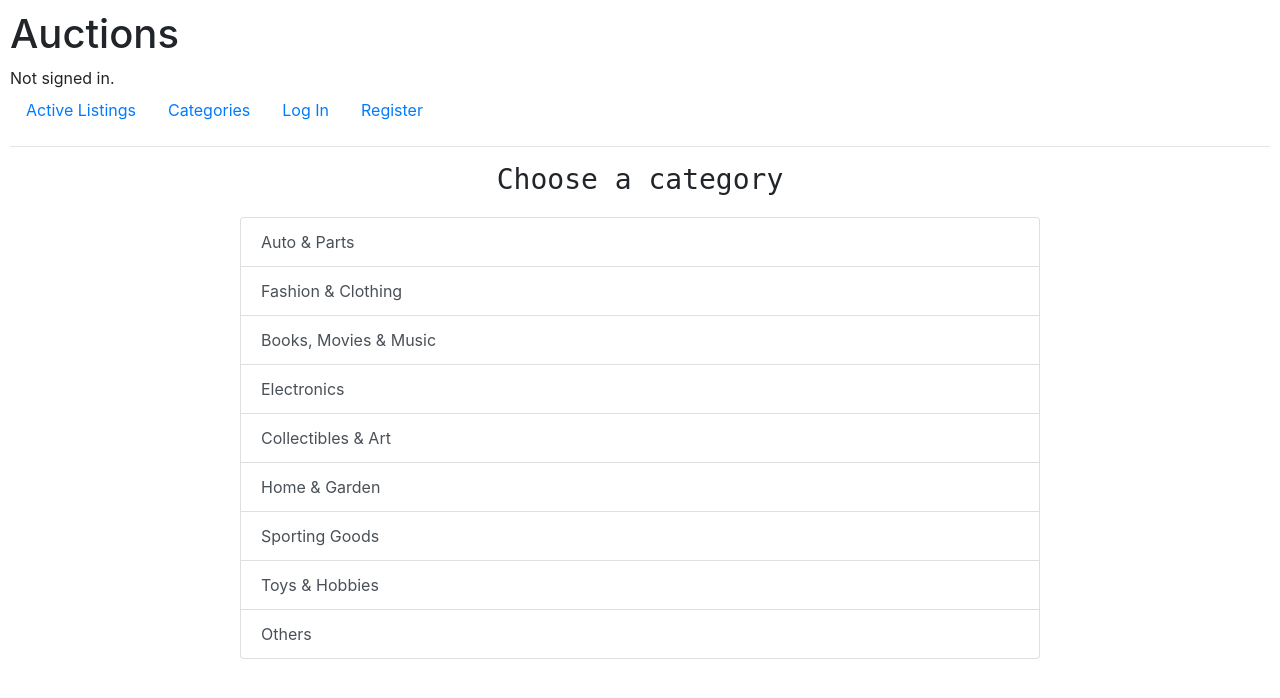
After one commit to dbonach/cs50web-project-2-commerce, a Django app: page /categories in a window 1280 px wide. The commit adds this page. Shown: the top 698 px of the page. Run offline with Django 3.2, Linux system fonts and the light colour scheme; some libraries are stand-ins or nearby versions.

Commit message:
Implement category page/route/link

```diff
--- a/auctions/static/auctions/styles.css
+++ b/auctions/static/auctions/styles.css
@@ -87,6 +87,15 @@ textarea:focus {
   max-height: 300px;
 }
 
+.resize-image-box {
+  width: 150px;
+  height: 150px;
+}
+.resize-image-box img {
+  max-width: 150px;
+  max-height: 150px;
+}
+
 .text {
   padding-left: 10px;
   min-width: calc(800px - 300px);
@@ -95,7 +104,6 @@ textarea:focus {
   font-weight: 500;
   font-size: 1.25rem;
   color: #44f;
-  margin-bottom: 1.5rem;
 }
 .text .bid {
   font-size: 1rem;
@@ -109,6 +117,8 @@ textarea:focus {
 }
 .text .description {
   font-size: 1rem;
+  word-break: break-word;
+  margin-top: 0.25rem;
 }
 
 .no-border {
@@ -129,11 +139,16 @@ textarea:focus {
 }
 .text .dark-text {
   color: #333;
+  margin-bottom: 1.5rem;
 }
 .text .btn {
   padding: 2px 6px;
   font-size: 0.75rem;
   font-weight: 600;
+}
+.text .monospace {
+  font-family: monospace;
+  font-weight: 100;
 }
 
 .wrapper-info {
--- a/auctions/static/auctions/styles.scss
+++ b/auctions/static/auctions/styles.scss
@@ -93,6 +93,15 @@ textarea:focus {
   }
 }
 
+.resize-image-box {
+  width: $photo-box/2;
+  height: $photo-box/2;
+  img {
+    max-width: $photo-box/2;
+    max-height: $photo-box/2;
+  }
+}
+
 .text {
   padding-left: 10px;
   min-width: calc(800px - #{$photo-box});
@@ -100,7 +109,6 @@ textarea:focus {
     font-weight: 500;
     font-size: 1.25rem;
     color: #44f;
-    margin-bottom: 1.5rem;
   }
   .bid {
     font-size: 1rem;
@@ -115,7 +123,8 @@ textarea:focus {
   }
   .description {
     font-size: 1rem;
-
+    word-break: break-word;
+    margin-top: 0.25rem;
   }
 }
 
@@ -138,12 +147,18 @@ textarea:focus {
 
   .dark-text {
     color:#333;
+    margin-bottom: 1.5rem;
   }
 
   .btn {
     padding: 2px 6px;
     font-size: 0.75rem;
     font-weight: 600;
+  }
+
+  .monospace {
+    font-family: monospace;
+    font-weight: 100;
   }
 }
 
--- /dev/null
+++ b/auctions/templates/auctions/categories.html
@@ -0,0 +1,27 @@
+{% extends "auctions/layout.html" %}
+{% block title %}Auctions - Categories{% endblock %}
+
+{% block body %}
+<div class="wrapper-listing">
+  <h3 class="heading">Choose a category</h3>
+  <div class="list-group">
+    <a class="list-group-item list-group-item-action" href="{% url 'single_category' 'auto' %}">Auto &amp; Parts</a>
+    <a class="list-group-item list-group-item-action" href="{% url 'single_category' 'fashion-clothing' %}">Fashion
+      &amp;
+      Clothing</a>
+    <a class="list-group-item list-group-item-action" href="{% url 'single_category' 'books-movies-music' %}">Books,
+      Movies &amp; Music</a>
+    <a class="list-group-item list-group-item-action" href="{% url 'single_category' 'electronics' %}">Electronics</a>
+    <a class="list-group-item list-group-item-action" href="{% url 'single_category' 'collectibles-art' %}">Collectibles
+      &amp; Art</a>
+    <a class="list-group-item list-group-item-action" href="{% url 'single_category' 'home-garden' %}">Home &amp;
+      Garden</a>
+    <a class="list-group-item list-group-item-action" href="{% url 'single_category' 'sporting-goods' %}">Sporting
+      Goods</a>
+    <a class="list-group-item list-group-item-action" href="{% url 'single_category' 'toys-hobbies' %}">Toys &amp;
+      Hobbies</a>
+    <a class="list-group-item list-group-item-action" href="{% url 'single_category' 'others' %}">Others</a>
+  </div>
+
+</div>
+{% endblock %}
--- a/auctions/templates/auctions/index.html
+++ b/auctions/templates/auctions/index.html
@@ -17,7 +17,7 @@
                 <div class="title">{{ item.title }}</div>
             </a>
 
-            <div class="bid">Bid: <span>${{ item.last_bid|floatformat }}</span></div>
+            <div class="bid">Bid:<span>${{ item.last_bid|floatformat }}</span></div>
             <div class="description">{{ item.description }}</div>
         </div>
 
--- a/auctions/templates/auctions/item.html
+++ b/auctions/templates/auctions/item.html
@@ -49,10 +49,10 @@
         <input name="q" value="remove" hidden>
         {% if watchlist %}
         <input name="remove" value="true" hidden>
-        <button type="submit" class="btn btn-dark mt-5">Remove from WatchList</button>
+        <button type="submit" class="btn btn-dark mt-5 monospace">Remove from WatchList</button>
         {% else %}
         <input name="remove" value="" hidden>
-        <button type="submit" class="btn btn-warning mt-5">Add to WatchList</button>
+        <button type="submit" class="btn btn-warning mt-5 monospace">Add to WatchList</button>
         {% endif %}
       </form>
       {% endif %}
@@ -81,7 +81,7 @@
 
     <div class="wrapper-comments">
       <p id="comment-head">Comments</p>
-      {% if user.is_authenticated %}
+      {% if user.is_authenticated and not item.winner %}
       <form action="" method="POST">
         {% csrf_token %}
         <textarea name="comment" id="" rows="3" placeholder="Add a comment" id="txt"></textarea>
--- a/auctions/templates/auctions/layout.html
+++ b/auctions/templates/auctions/layout.html
@@ -23,12 +23,18 @@
         <li class="nav-item">
             <a class="nav-link" href="{% url 'index' %}">Active Listings</a>
         </li>
+        <li class="nav-item">
+            <a class="nav-link" href="{% url 'categories' %}">Categories</a>
+        </li>
         {% if user.is_authenticated %}
         <li class="nav-item">
             <a class="nav-link" href="{% url 'logout' %}">Log Out</a>
         </li>
         <li class="nav-item">
             <a class="nav-link" href="{% url 'new_listing' %}">New Listing</a>
+        </li>
+        <li class="nav-item">
+            <a class="nav-link" href="{% url 'watchlist' %}">Watchlist</a>
         </li>
         {% else %}
         <li class="nav-item">
--- a/auctions/templates/auctions/new_listing.html
+++ b/auctions/templates/auctions/new_listing.html
@@ -16,7 +16,6 @@
         <option value="">Select a category</option>
         <option value="Auto & Parts">Auto &amp; Parts</option>
         <option value="Fashion & Clothing">Fashion &amp; Clothing</option>
-        <option value="Auto & Parts">Auto &amp; Parts</option>
         <option value="Books, Movies & Music">Books, Movies &amp; Music</option>
         <option value="Electronics">Electronics</option>
         <option value="Collectibles & Art">Collectibles &amp; Art</option>
--- a/auctions/urls.py
+++ b/auctions/urls.py
@@ -8,5 +8,8 @@ urlpatterns = [
     path("logout", views.logout_view, name="logout"),
     path("register", views.register, name="register"),
     path("new", views.new_listing, name="new_listing"),
-    path("<str:name>-<int:item_id>", views.item, name="item")
+    path("<str:name>-<int:item_id>", views.item, name="item"),
+    path("watchlist", views.watchlist, name="watchlist"),
+    path("categories", views.categories, name="categories"),
+    path("categories/<str:category>", views.categories, name="single_category")
 ]
--- a/auctions/views.py
+++ b/auctions/views.py
@@ -82,6 +82,26 @@ def new_listing(request):
 
     return render(request, "auctions/new_listing.html")
 
+def watchlist(request):
+    if not request.user.is_authenticated:
+        return HttpResponseRedirect(reverse("index"))
+
+    user = User.objects.get(pk=request.user.id)
+    watchlist = user.watchlist.all()
+
+    return render(request, "auctions/watchlist.html", {
+        "watchlist": watchlist
+    })
+
+def categories(request, category=None):
+    print(category)
+    return render(request, "auctions/categories.html")
+    # entry = Auction.objects.order_by('id').reverse()
+    # return render(request, "auctions/index.html", {
+    #     "entry": entry,
+    #     "nome": "teste"
+    # })
+
 # Handle individual item page
 def item(request, name, item_id):
 
```
Also changed, not shown: auctions/templates/auctions/watchlist.html (added, +47 -0 lines).
